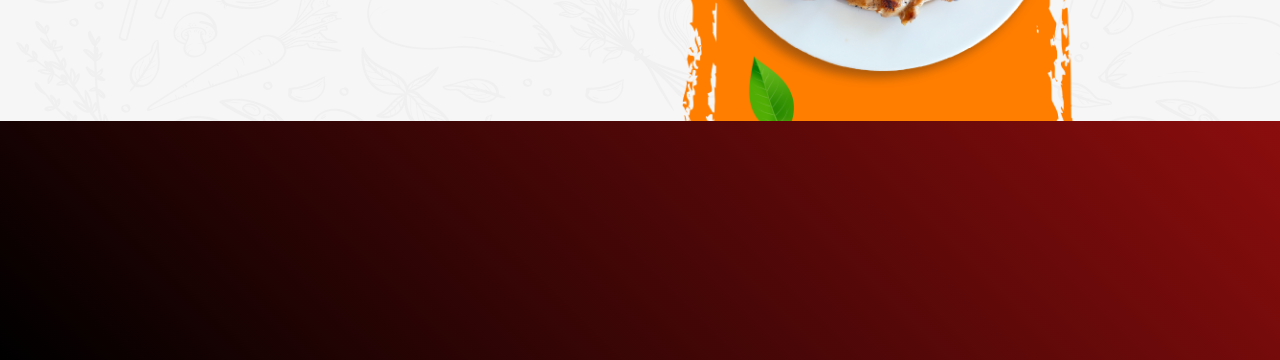
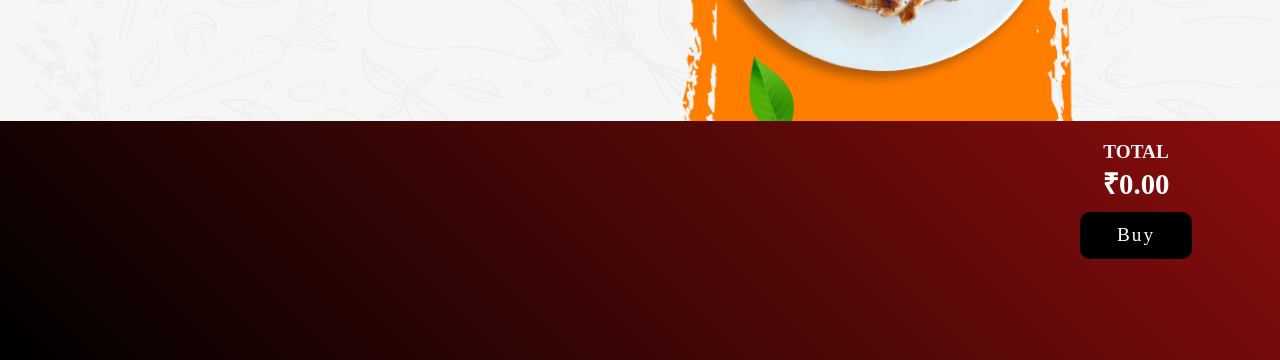
Before and after one commit to Rishi-R-svg/Foodz, a plain HTML site: page index.html in a window 1280 px wide. Both pictures are taken after a click on the link "CART". Shown: the part 439-799 px from the top of the page. Drawn offline with nearby package versions, Linux system fonts and the light colour scheme.

Commit message:
Add files via upload

```diff
--- a/index.html
+++ b/index.html
@@ -91,6 +91,18 @@
                     <h3>100$</h3>
                 </li> -->
             </ul>
+
+            <div class="cart-total">
+            <div class="total">
+                <h1>Total</h1>
+                <div class="price">
+                    <h5 class="show-total">₹0.00</h5>
+                </div>
+            </div>
+            <div class="buy">
+                <button>Buy</button>
+            </div>
+        </div>
         </section>
 
 
--- a/media.css
+++ b/media.css
@@ -71,6 +71,41 @@
 
 
 }
+
+
+@media(width<911px){
+    .livecart {
+        flex-direction: column;
+        height: 40vh;
+
+    }
+
+    .livecart ul {
+        width: 100%;
+        height: 80%;
+        margin-bottom: 20px;
+
+    }
+
+    .livecart .cart-total {
+        width: 100%;
+        display: flex;
+       flex-direction: row;
+       justify-content: center;
+       gap: 2rem;
+
+
+    }
+
+    .livecart .cart-total button {
+        padding: 10px 40px;
+    }
+
+
+}
+
+
+
 
 @media ( width < 835px) {
     .products-container {
--- a/script.js
+++ b/script.js
@@ -140,57 +140,6 @@ arr.forEach((e)=>{
 
 
 
-// <---------cartbtn---------->
-
-
-// const CartBtnNode = document.querySelectorAll('.cart');
-// const PopupCart = document.querySelector('.popupcart')
-
-// const CartBtnArr = Array.from(CartBtnNode)
-
-// CartBtnArr.forEach((button)=>{
-//   button.setAttribute('data-added','false')
-
-//   button.addEventListener('click',(event)=> {
-
-//     let btn = event.currentTarget;
-
-//     console.log(btn);
-
-//     let product = btn.closest('.box')
-
-//     let productName = product.querySelector('h2').innerText;
-
-//     let isadded = btn.getAttribute('data-added')
-
-//     if (isadded === 'false') {
-
-//       PopupCart.innerHTML = `<p> <span>${productName}</span> added to Cart </p>`
-//       btn.setAttribute('data-added','true')
-
-//     }
-
-
-//     else {
-//       PopupCart.innerHTML = `<p> <span>${productName}</span> removed from Cart </p>`
-//       btn.setAttribute('data-added','false')
-//     }
-
-
-//     PopupCart.classList.add('active')
-
-//     setTimeout(() => {
-//       PopupCart.classList.remove('active')
-//     }, 2000);
-
-
-
-
-//   })
-
-
-// })
-
 
 
 const ShowCartBox = document.querySelectorAll('.cartbox')
@@ -208,13 +157,6 @@ ArrOfCartbox.forEach((btn)=> {
    CartBox.classList.toggle('show')
   })
 })
-
-
-
-
-
-
-
 
 
 
@@ -282,19 +224,9 @@ CartArr.forEach((button)=>{
 
     removebtn.addEventListener('click',()=> {
       li.remove();
+      updatecarttotal()
+
     })
-
-
-
-
-
-
-
-
-
-
-
-
 
 
     let image = document.createElement('img')
@@ -310,6 +242,7 @@ CartArr.forEach((button)=>{
     h2.innerText = productName
 
     let h3 = document.createElement('h3')
+    h3.classList.add('item-price')
     h3.innerText = productPrice
 
 
@@ -323,10 +256,29 @@ CartArr.forEach((button)=>{
 
 
     addli.appendChild(li)
+    updatecarttotal()
 
 
 
 
 
+
+
+    function updatecarttotal() {
+      let total = 0;
+
+      document.querySelectorAll('.cart-item').forEach((item)=> {
+        const txt = li.querySelector('.item-price').innerText;
+        total+=parseFloat(txt);
+
+
+      });
+
+      document.querySelector('.show-total').innerText = `₹ ${total.toFixed(2)}`
+
+
+    }
+
+
   });
 })
--- a/style.css
+++ b/style.css
@@ -11,13 +11,13 @@
 }
 
 ::-webkit-scrollbar {
-    width: 0.5rem;
+    width: 0;
     background-color: rgba(201, 24, 24, 0.3);
 }
 
 ::-webkit-scrollbar-thumb {
     background-color: rgba(201, 24, 24, 0.5);
-    width: 0.5rem;
+    width: 0;
 }
 
 
@@ -476,14 +476,15 @@ header .ham-menu ul li a::before {
 }
 
 .livecart.show {
-    display: block;
-}
-
-
-
-
-
-.livecart span {
+    display: flex;
+
+}
+
+
+
+
+
+.livecart> span {
     transform: rotate(45deg);
     color: white;
     font-size: 2.5rem;
@@ -495,16 +496,19 @@ header .ham-menu ul li a::before {
 }
 
 .livecart ul {
-    width: 100%;
-    height: 100%;
+    width: 80%;
+    height: 90%;
     display: flex;
     justify-content: start;
+    align-items: center;
+    /* background-color: aqua; */
 
     position: relative;
     gap: 2rem;
 
     padding: 0 20px;
     overflow-x: scroll;
+    overflow-y: hidden;
 
 }
 
@@ -537,7 +541,7 @@ header .ham-menu ul li a::before {
     flex-direction: column;
     position: relative;
     padding: 10px;
-    box-shadow: 1px 4px 11px rgba(0, 0, 0, 0.2);
+    box-shadow: 1px 4px 11px rgba(255, 255, 255, 0.2);
     border-radius: 10px;
 
 }
@@ -556,6 +560,72 @@ header .ham-menu ul li a::before {
     font-size: 0.8rem;
     color: rgba(201, 24, 24, 0.884);
 }
+
+
+.livecart .cart-total {
+
+   flex-direction: column;
+   width: 20%;
+
+
+}
+
+
+
+
+.livecart .total h1 {
+    color: rgb(243, 242, 242);
+    font-size: 1.2rem;
+    text-transform: uppercase;
+    text-align: center;
+}
+
+
+
+.livecart .cart-total  h5 {
+    color: white;
+    text-align: center;
+    width: 100%;
+
+    font-size: 1.8rem;
+}
+
+
+.livecart .cart-total button {
+    padding: 5% 15%;
+    border: none;
+    outline: none;
+    background-color: rgb(0, 0, 0);
+    color: rgb(255, 255, 255);
+
+    letter-spacing: 2px;
+    font-size: 1.2rem;
+    margin: auto;
+    border-radius: 10px;
+    transition: 0.5s;
+    cursor: pointer;
+}
+
+.livecart .cart-total button:hover {
+
+    background-color: rgb(20, 217, 66);
+    color: white;
+
+
+}
+
+
+
+
+
+
+.livecart .cart-total .buy {
+    display: flex;
+    justify-content: center;
+    margin-top: 10px;
+}
+
+
 
 
 
```
